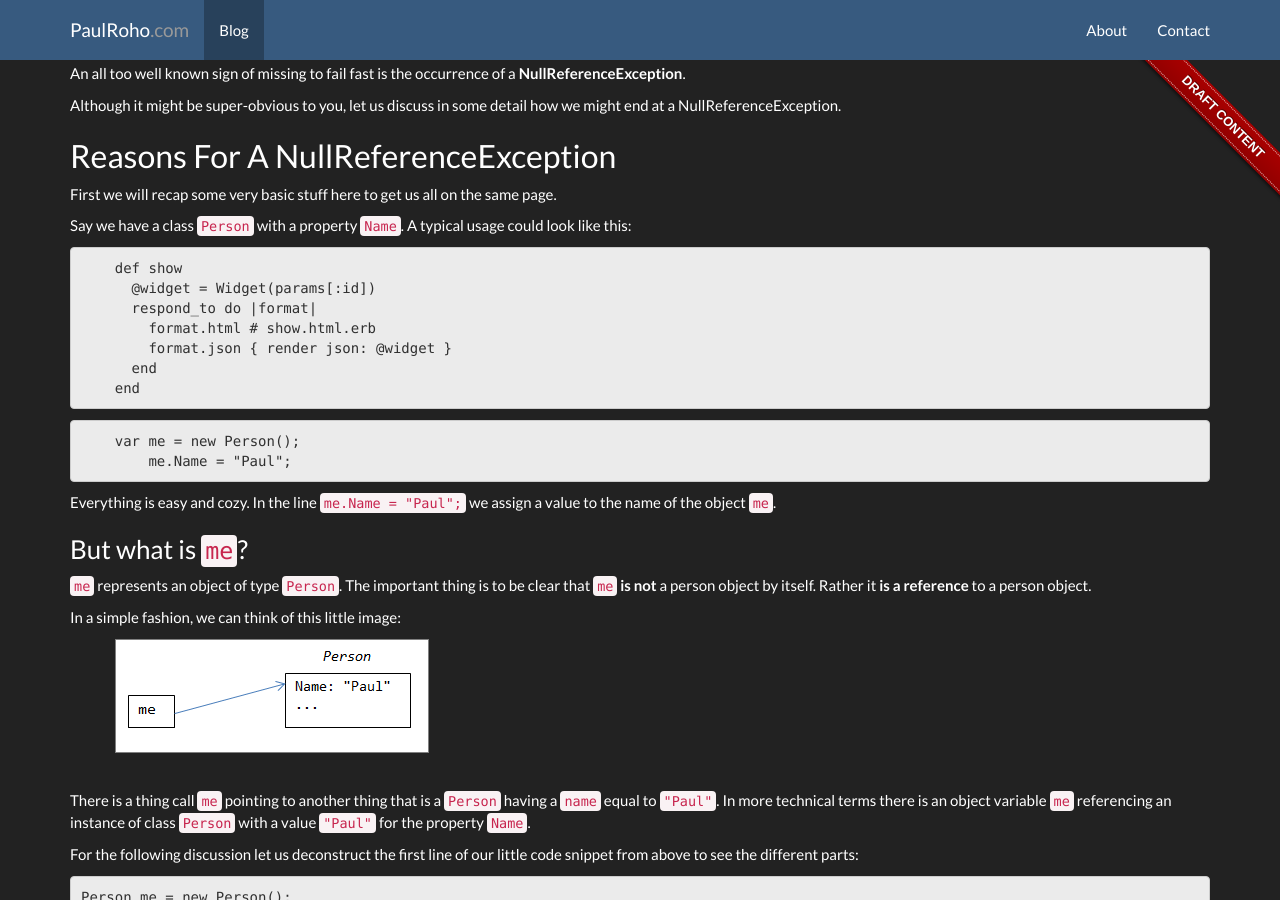
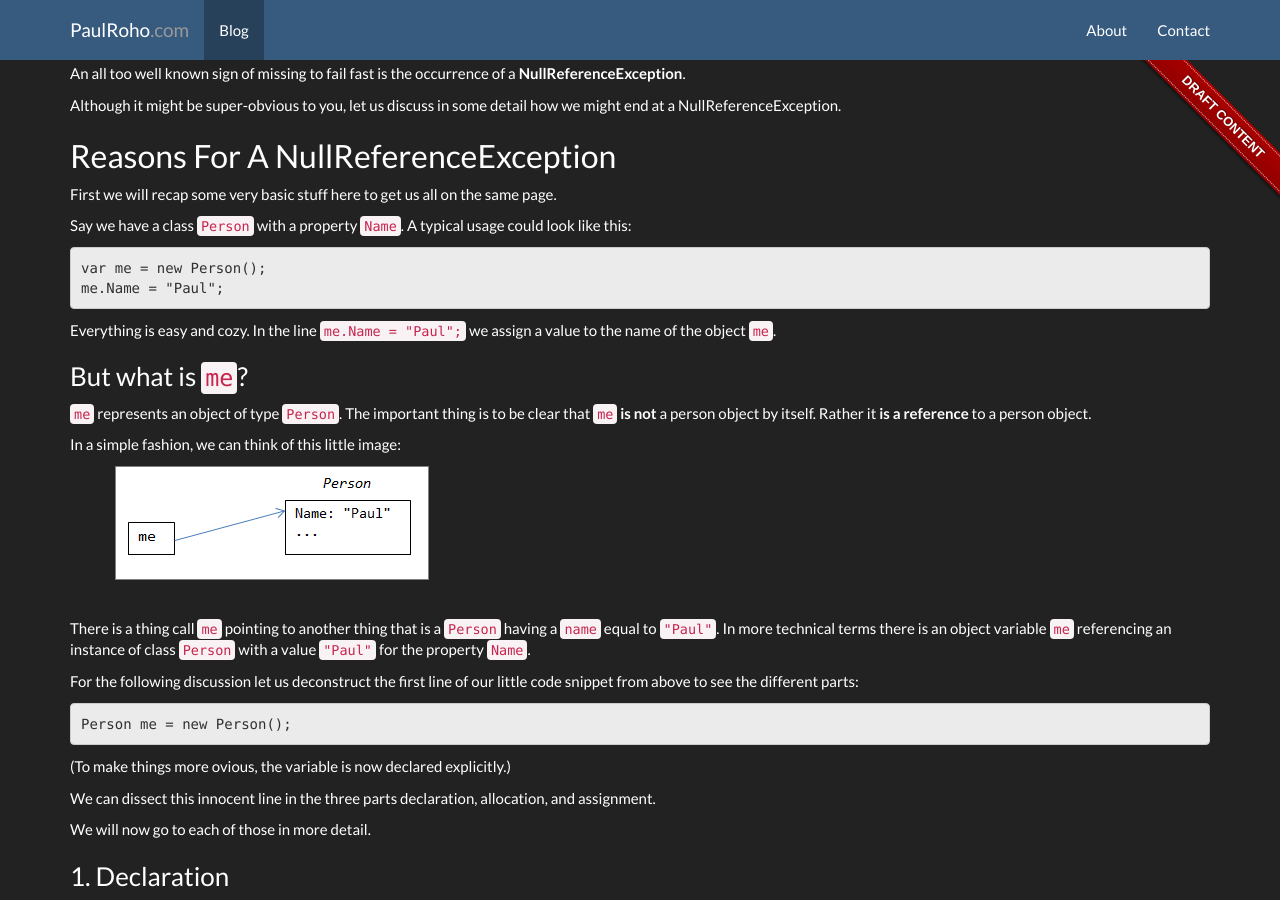
Before and after one commit to paulroho/paulroho.github.io, a Jekyll site: the page built from _posts/2014-06-22-The-Case-Of-The-NullReferenceException.md, in a window 1280 px wide and 900 px high, scrolled down 584 px. Built offline with Jekyll 4.4.1, drawn with Linux system fonts in a browser that asks for light colours; nearby versions of some CDN libraries.

Commit message:
Revert "trying out some syntax highlighting"
This reverts commit dead7ca6bd66c77fd817abc5892546417c963ebb.

```diff
--- a/_posts/2014-06-22-The-Case-Of-The-NullReferenceException.md
+++ b/_posts/2014-06-22-The-Case-Of-The-NullReferenceException.md
@@ -37,20 +37,8 @@
 
 Say we have a class `Person` with a property `Name`. A typical usage could look like this:
 
-{% highlight ruby %}
-    def show
-      @widget = Widget(params[:id])
-      respond_to do |format|
-        format.html # show.html.erb
-        format.json { render json: @widget }
-      end
-    end
-{% endhighlight %}
-
-{% highlight c# %}
     var me = new Person();
 	me.Name = "Paul";
-{% endhighlight %}
 
 Everything is easy and cozy. In the line `me.Name = "Paul";` we assign a value to the name of the object `me`.
 
```
